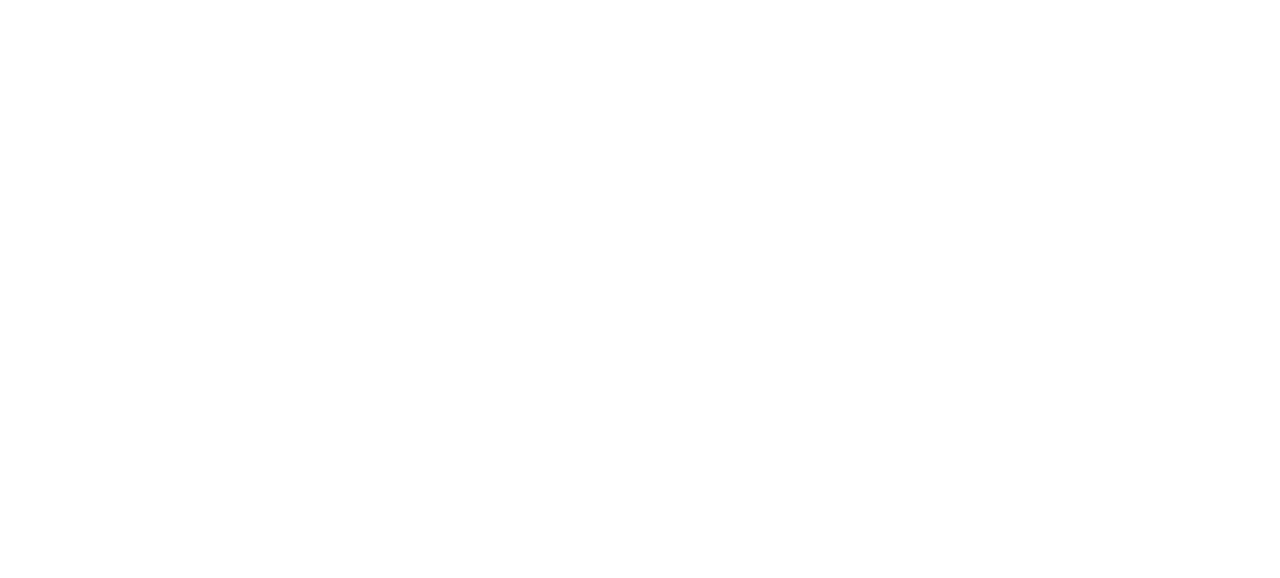
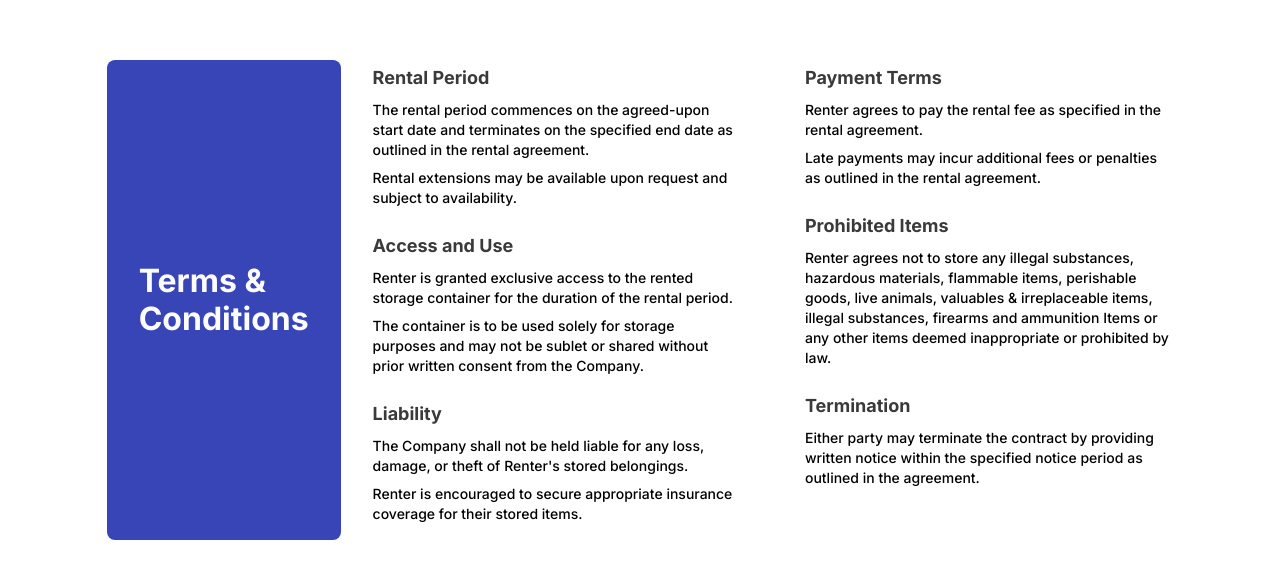
Before and after one commit to shanewmurphy/blue-box-site-new, a Next.js app: page /Ten-foot-container in a window 1280 px wide. Shown: the part 2734-3312 px from the top of the page. Before the commit the page ends 2602 px from the top, so only its background shows below. Built offline with nearby package versions, Linux system fonts and the light colour scheme.

Commit message:
terms and conditions compoment

```diff
--- a/app/Ten-foot-container/page.js
+++ b/app/Ten-foot-container/page.js
@@ -1,6 +1,6 @@
 import ColllectionServicePage from "../compontents/Collection-service-page";
 import QuoteForm from "../compontents/Quote-form";
-
+import TermsAndConditions from "../compontents/Terms-conditions";
 export default function TenFootContainerPage() {
   return (
     <div>
@@ -87,6 +87,9 @@
       <div>
         <QuoteForm />
       </div>
+      <div>
+        <TermsAndConditions />
+      </div>
     </div>
   );
 }
--- a/app/compontents/Quote-form.jsx
+++ b/app/compontents/Quote-form.jsx
@@ -186,7 +186,7 @@
                 </div>
                 <div className="mt-6">
                   <span className="text-myblack font-semibold text-base">
-                    Do you require our Pick-Up Services?
+                    Do you require our Collection Service?
                   </span>
                   <div className="mt-2 sm:pb-8">
                     <div>
--- /dev/null
+++ b/app/compontents/Terms-conditions.jsx
@@ -0,0 +1,99 @@
+export default function TermsAndConditions() {
+  return (
+    <div>
+      <div className="w-10/12 mx-auto lg:py-[15%] md:py-[10%] sm:py-[15%] antialiased">
+        <div className="flex lg:flex-row md:flex-col sm:flex-col gap-8">
+          <div className="basis-1/5 bg-myblue rounded-lg">
+            <div className="flex items-center font-bold lg:text-left text-mywhite lg:h-[60vh] lg:text-3xl md:text-5xl sm:text-xl p-8">
+              Terms & Conditions
+            </div>
+          </div>
+          <div className="basis-4/5 antialiased">
+            <div className="grid lg:grid-cols-2 lg:gap-16 md:gap-6 sm:gap-4">
+              <div>
+                <div className="text-sm space-y-2">
+                  <h5 className="font-bold text-myblack text-lg mt-1">
+                    Rental Period
+                  </h5>
+                  <p className="font-medium">
+                    The rental period commences on the agreed-upon start date
+                    and terminates on the specified end date as outlined in the
+                    rental agreement.
+                  </p>
+                  <p className="font-medium">
+                    Rental extensions may be available upon request and subject
+                    to availability.
+                  </p>
+                </div>
+                <div className="text-sm space-y-2 mt-6">
+                  <h5 className="font-bold text-myblack text-lg mt-1">
+                    Access and Use
+                  </h5>
+                  <p className="font-medium">
+                    Renter is granted exclusive access to the rented storage
+                    container for the duration of the rental period.
+                  </p>
+                  <p className="font-medium">
+                    The container is to be used solely for storage purposes and
+                    may not be sublet or shared without prior written consent
+                    from the Company.
+                  </p>
+                </div>
+                <div className="text-sm space-y-2 mt-6">
+                  <h5 className="font-bold text-myblack text-lg mt-1">
+                    Liability
+                  </h5>
+                  <p className="font-medium">
+                    The Company shall not be held liable for any loss, damage,
+                    or theft of Renter&apos;s stored belongings.
+                  </p>
+                  <p className="font-medium">
+                    Renter is encouraged to secure appropriate insurance
+                    coverage for their stored items.
+                  </p>
+                </div>
+              </div>
+              <div>
+                <div className="text-sm space-y-2">
+                  <h5 className="font-bold text-myblack text-lg mt-1">
+                    Payment Terms
+                  </h5>
+                  <p className="font-medium">
+                    Renter agrees to pay the rental fee as specified in the
+                    rental agreement.
+                  </p>
+                  <p className="font-medium">
+                    Late payments may incur additional fees or penalties as
+                    outlined in the rental agreement.
+                  </p>
+                </div>
+                <div className="text-sm space-y-2">
+                  <h5 className="font-bold text-myblack text-lg mt-6">
+                    Prohibited Items
+                  </h5>
+                  <p className="font-medium">
+                    Renter agrees not to store any illegal substances, hazardous
+                    materials, flammable items, perishable goods, live animals,
+                    valuables & irreplaceable items, illegal substances,
+                    firearms and ammunition Items or any other items deemed
+                    inappropriate or prohibited by law.
+                  </p>
+                </div>
+                <div className="text-sm space-y-2">
+                  <h5 className="font-bold text-myblack text-lg mt-6">
+                    Termination
+                  </h5>
+                  <p className="font-medium">
+                    Either party may terminate the contract by providing written
+                    notice within the specified notice period as outlined in the
+                    agreement.
+                  </p>
+                </div>
+              </div>
+            </div>
+          </div>
+        </div>
+      </div>
+    </div>
+  );
+}
```
Also changed, not shown: public/Arrows-bkg.svg (added).
